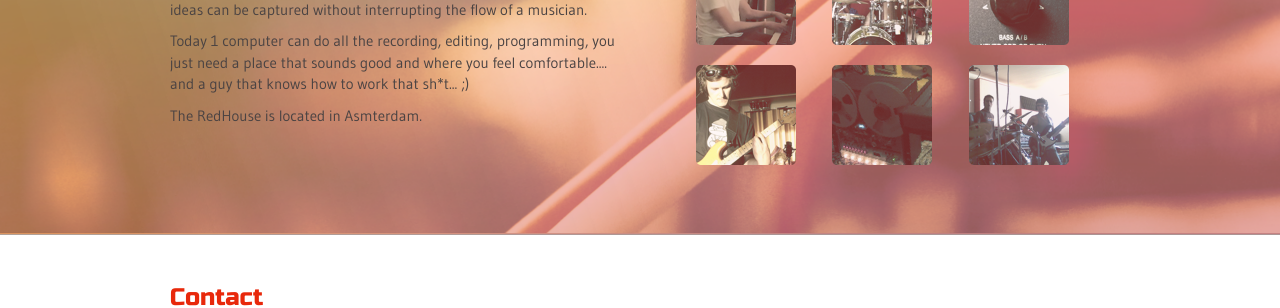
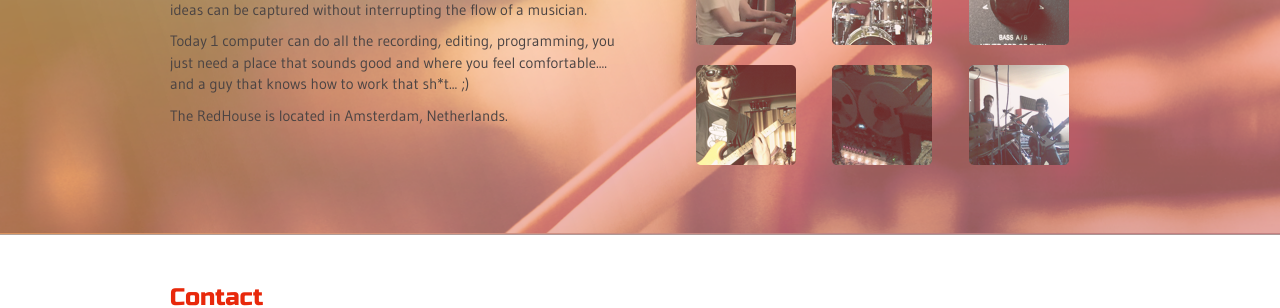
Before and after one commit to redhousestudio/redhousestudio.github.io, a Jekyll site: the page built from index.html, in a window 1280 px wide. Shown: the part 1615-1923 px from the top of the page. Built offline with Jekyll 4.4.1, drawn with Linux system fonts in a browser that asks for light colours; nearby versions of some CDN libraries.

Commit message:
fix typo

```diff
--- a/index.html
+++ b/index.html
@@ -32,5 +32,5 @@ studio_section_text: >
   <p>RedHouse is a performance studio. An intimate studio where musical ideas can be captured without interrupting the flow of a musician.</p>
   <p>Today 1 computer can do all the recording, editing, programming, you just need a place that sounds good and where you feel comfortable.... <br />
   and a guy that knows how to work that sh*t... ;)<p>
-  <p>The RedHouse is located in Asmterdam.</p>
+  <p>The RedHouse is located in Amsterdam, Netherlands.</p>
 ---
```
